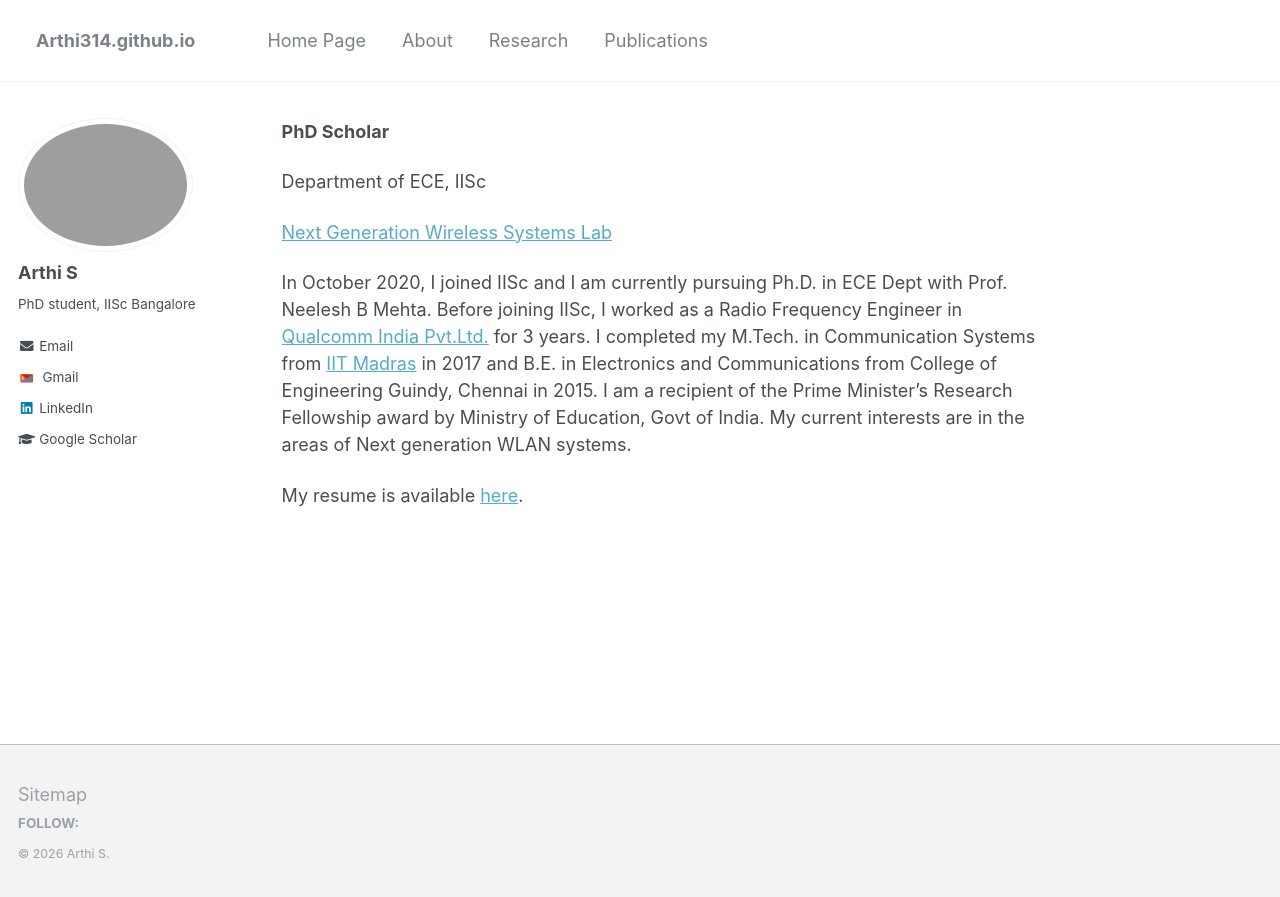
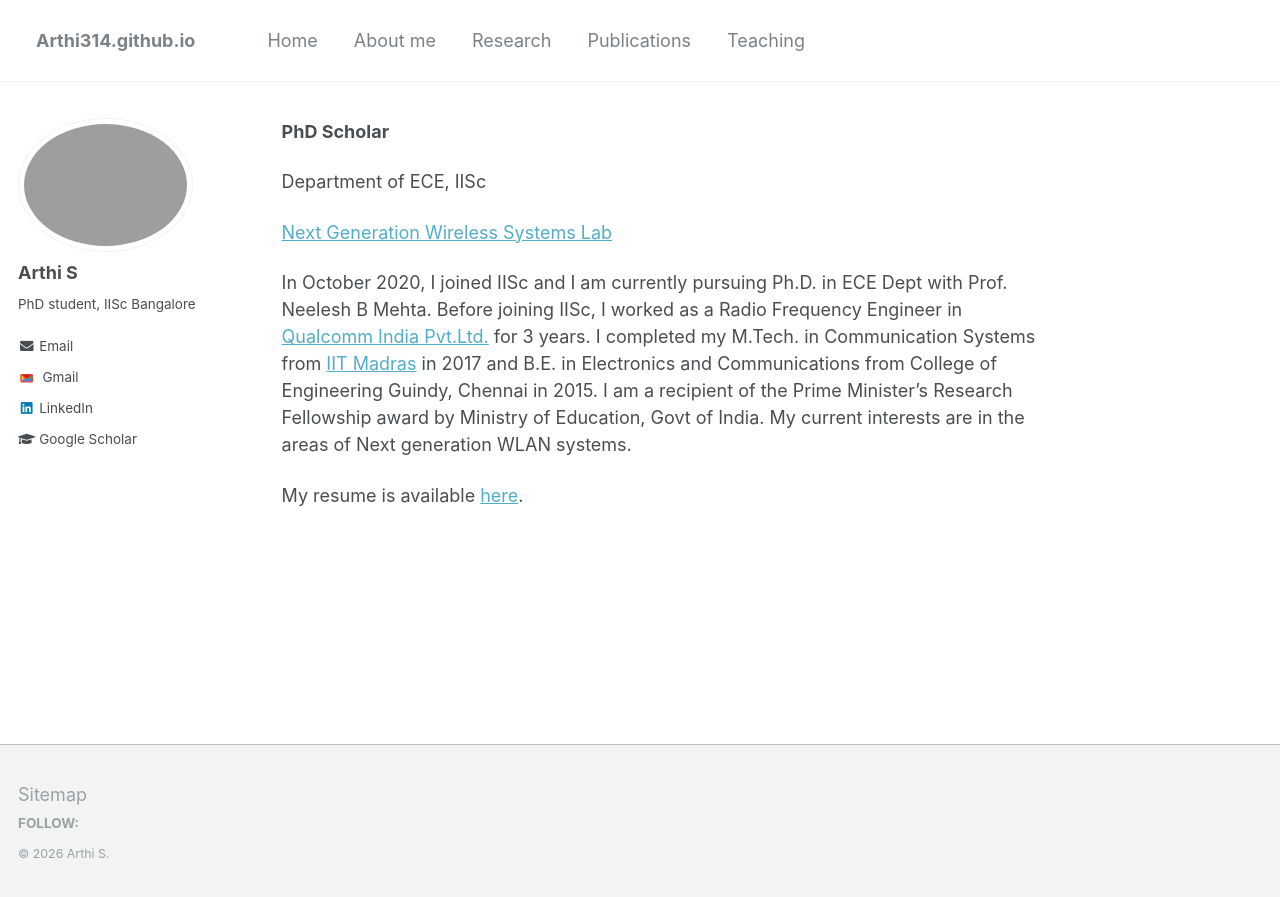
Before and after one commit to Arthi314/Arthi314.github.io, a Jekyll site: the page built from _pages/about.md, in a window 1280 px wide. Shown: the top 897 px of the page. Built offline with Jekyll 4.4.1, drawn with Linux system fonts in a browser that asks for light colours.

Commit message:
Update navigation.yml

```diff
--- a/_data/navigation.yml
+++ b/_data/navigation.yml
@@ -1,9 +1,9 @@
 # main links links
 main:
-  - title: "Home Page"
+  - title: "Home"
     url: /HomePage/
 
-  - title: "About"
+  - title: "About me"
     url: /about/
 
   - title: "Research"
@@ -11,6 +11,9 @@ main:
 
   - title: "Publications"
     url: /publications/
+
+  - title: "Teaching"
+    url: /teaching/
 
 #   - title: "Talks"
 #     url: /talks/
```
